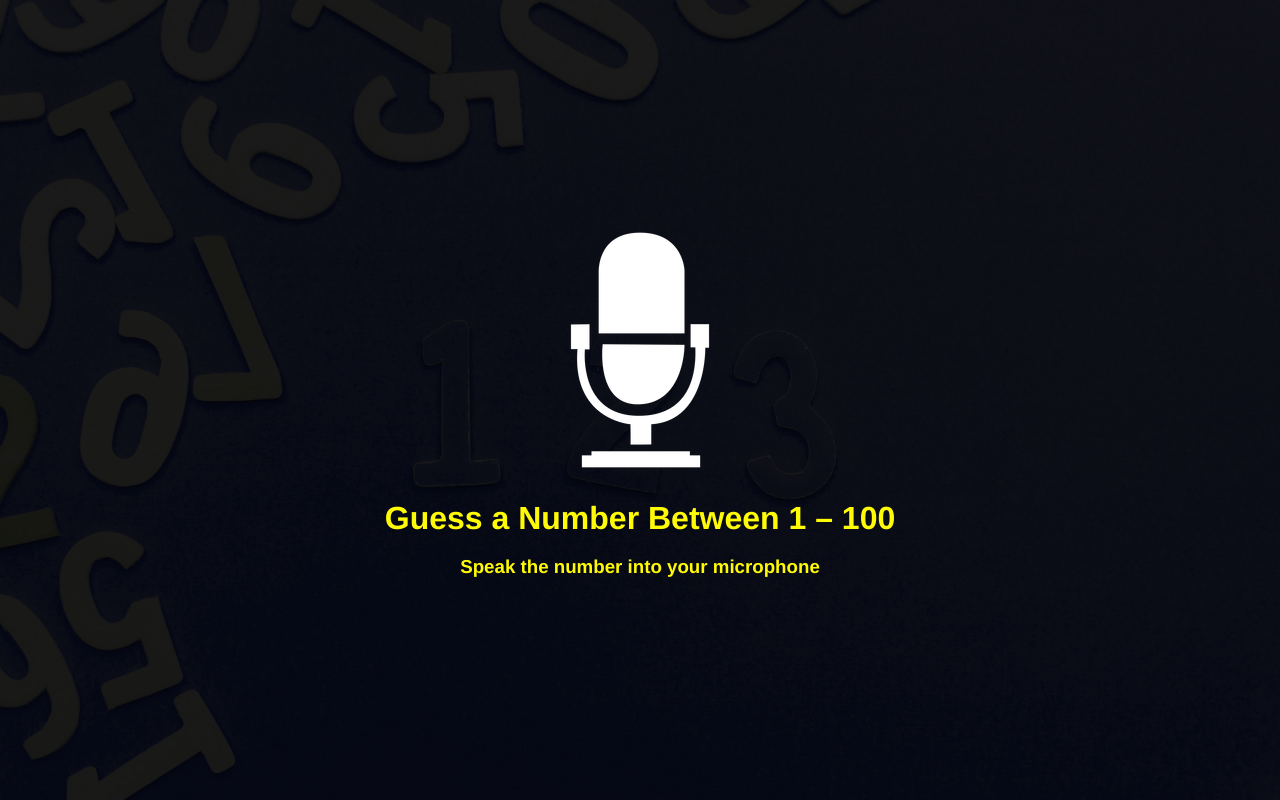
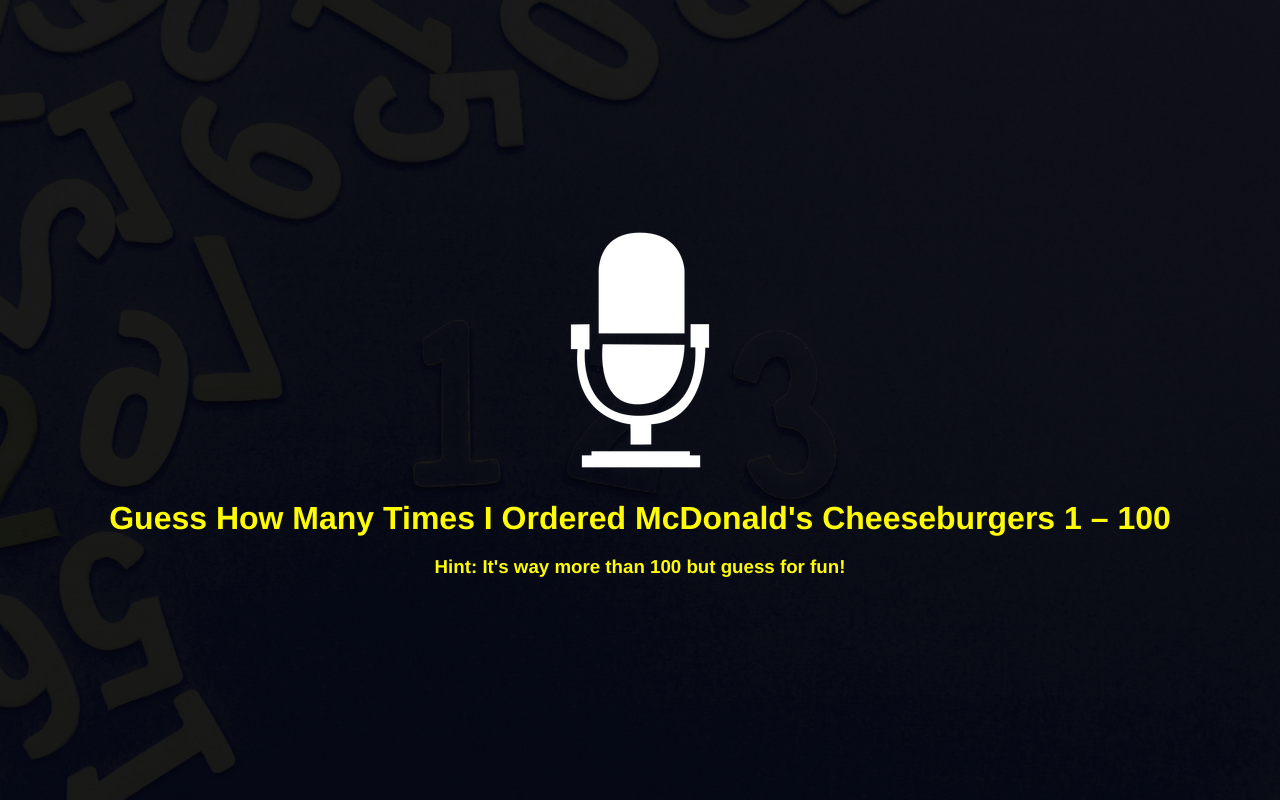
Before and after one commit to frazeeaw/Speak-Number-Game, a plain HTML site: page index.html in a window 1280 px wide. Drawn offline with Linux system fonts and the light colour scheme.

Commit message:
added index changes

```diff
--- a/index.html
+++ b/index.html
@@ -4,13 +4,13 @@
     <meta charset="UTF-8" />
     <meta name="viewport" content="width=device-width, initial-scale=1.0" />
     <link rel="stylesheet" href="styles.css" />
-    <title>Speak Number Guessing Game</title>
+    <title>Burger Guessing Game</title>
     <script src="script.js" defer></script>
   </head>
   <body>
     <img src="img/mic.png" alt="Microphone to speak into" />
-    <h1>Guess a Number Between 1 – 100</h1>
-    <h3>Speak the number into your microphone</h3>
+    <h1>Guess How Many Times I Ordered McDonald's Cheeseburgers 1 – 100</h1>
+    <h3>Hint: It's way more than 100 but guess for fun!</h3>
     <div id="msg" class="msg"></div>
   </body>
 </html>
```
